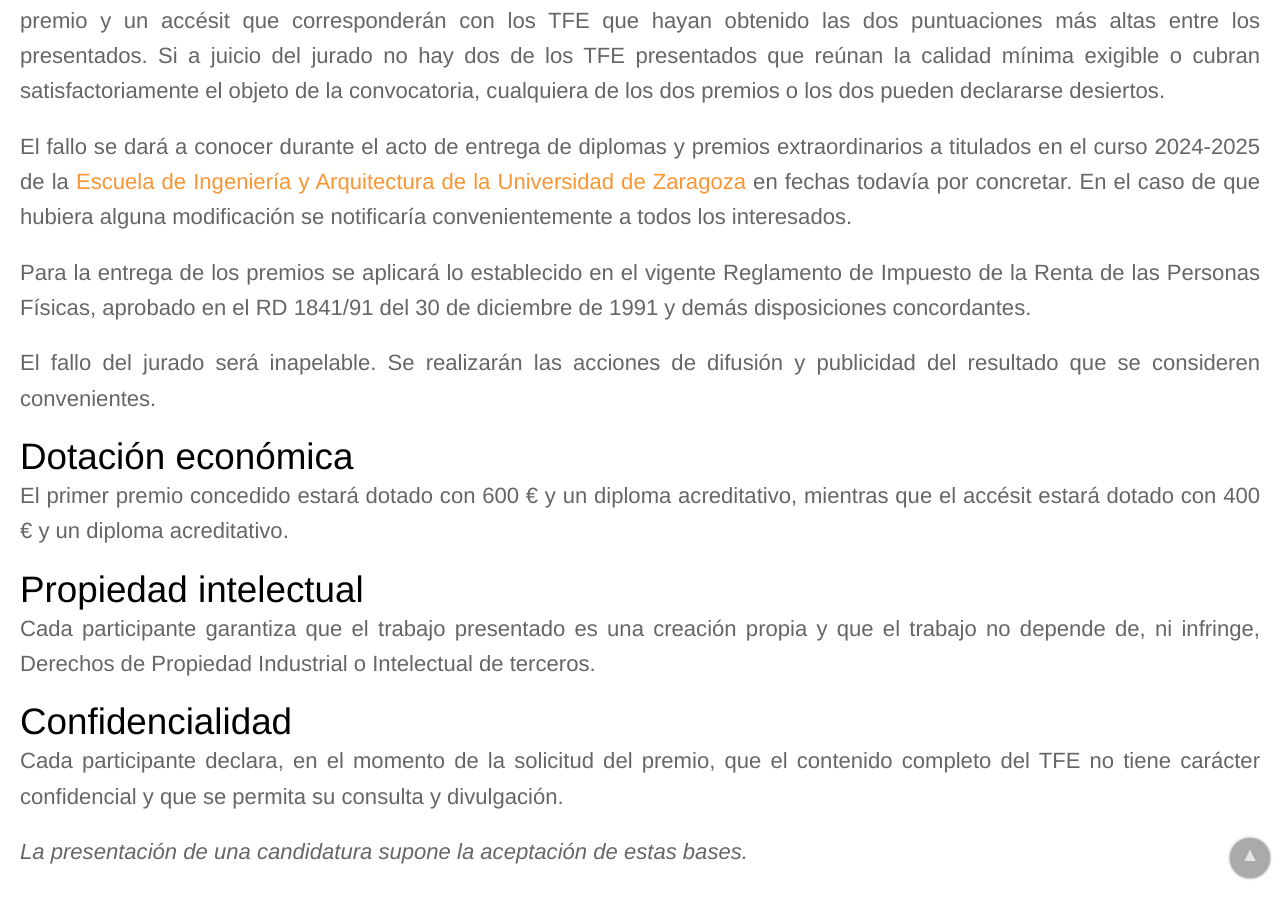
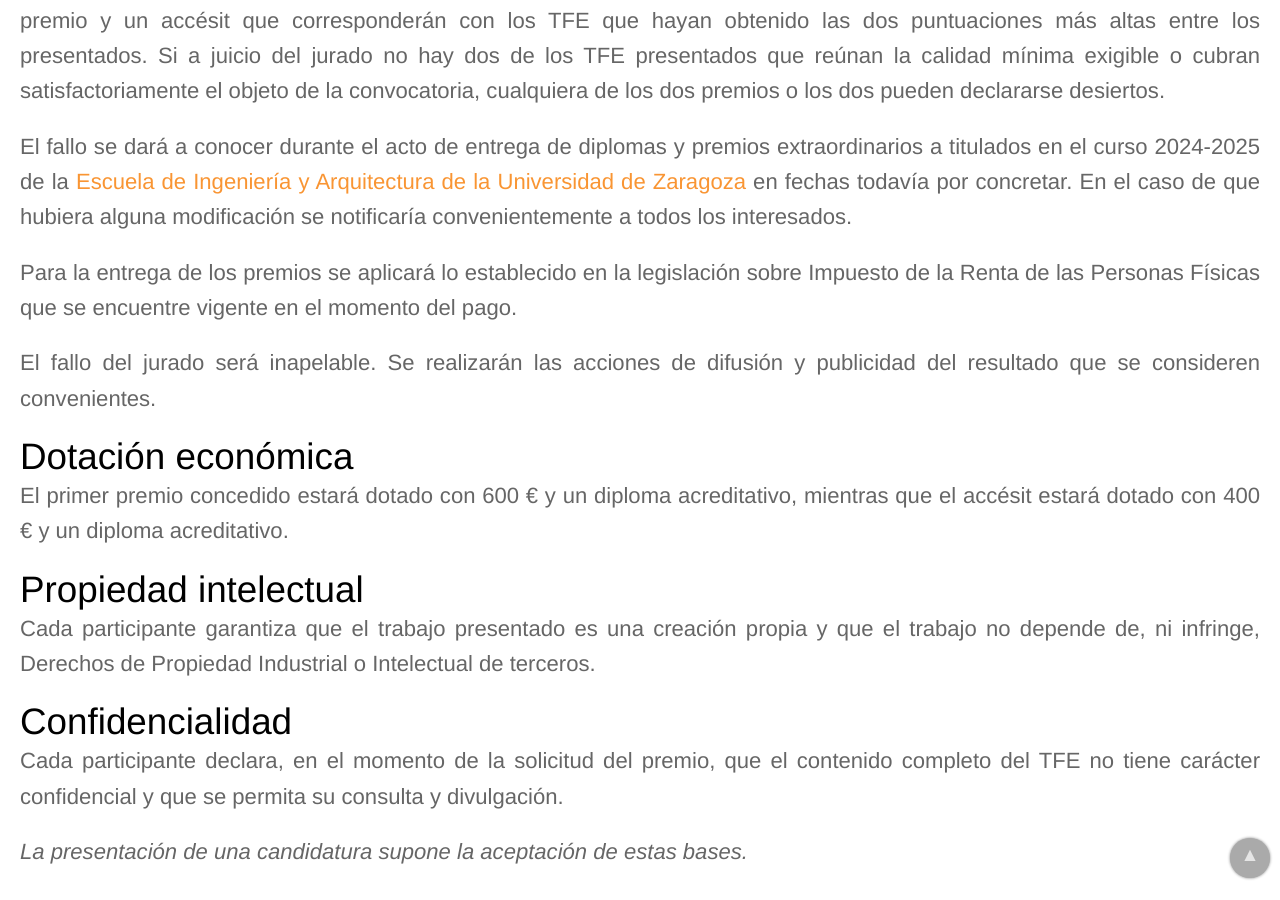
Before and after one commit to IAAA-Lab/IAAA-Lab.github.io, a Jekyll site: the page built from _posts/2026-01-15-decima-ed-premios-pedro-muro-tfe.md, in a window 1280 px wide and 900 px high, scrolled down 2551 px. Built offline with Jekyll 4.4.1, drawn with Linux system fonts in a browser that asks for light colours.

Commit message:
Cambiada referencia a RD.

```diff
--- a/_posts/2026-01-15-decima-ed-premios-pedro-muro-tfe.md
+++ b/_posts/2026-01-15-decima-ed-premios-pedro-muro-tfe.md
@@ -50,7 +50,7 @@ El jurado, por suma de las puntuaciones asignadas de acuerdo con los criterios a
 
 El fallo se dará a conocer durante el acto de entrega de diplomas y premios extraordinarios a titulados en el curso 2024-2025 de la [Escuela de Ingeniería y Arquitectura de la Universidad de Zaragoza](http://eina.unizar.es/) en fechas todavía por concretar. En el caso de que hubiera alguna modificación se notificaría convenientemente a todos los interesados.
 
-Para la entrega de los premios se aplicará lo establecido en el vigente Reglamento de Impuesto de la Renta de las Personas Físicas, aprobado en el RD 1841/91 del 30 de diciembre de 1991 y demás disposiciones concordantes.
+Para la entrega de los premios se aplicará lo establecido en la legislación sobre Impuesto de la Renta de las Personas Físicas que se encuentre vigente en el momento del pago.
 
 El fallo del jurado será inapelable. Se realizarán las acciones de difusión y publicidad del resultado que se consideren convenientes.
 
```
